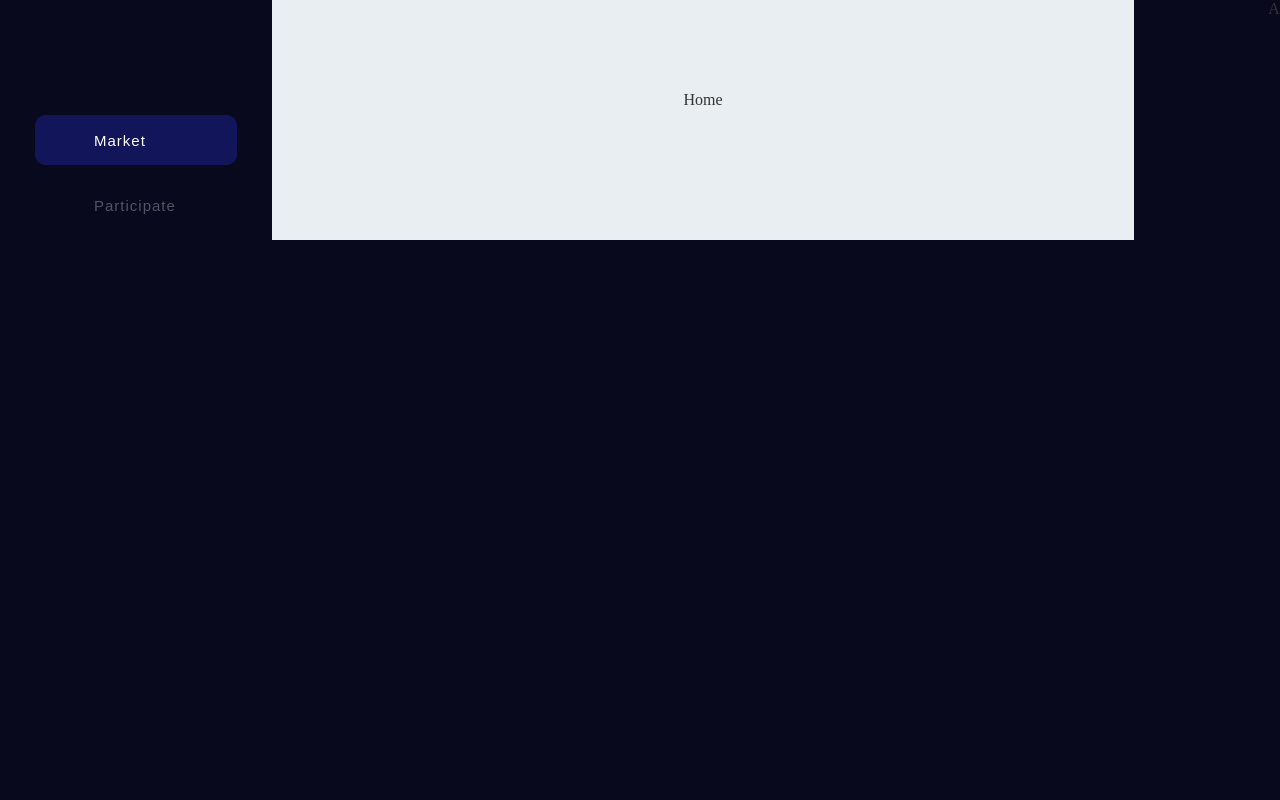
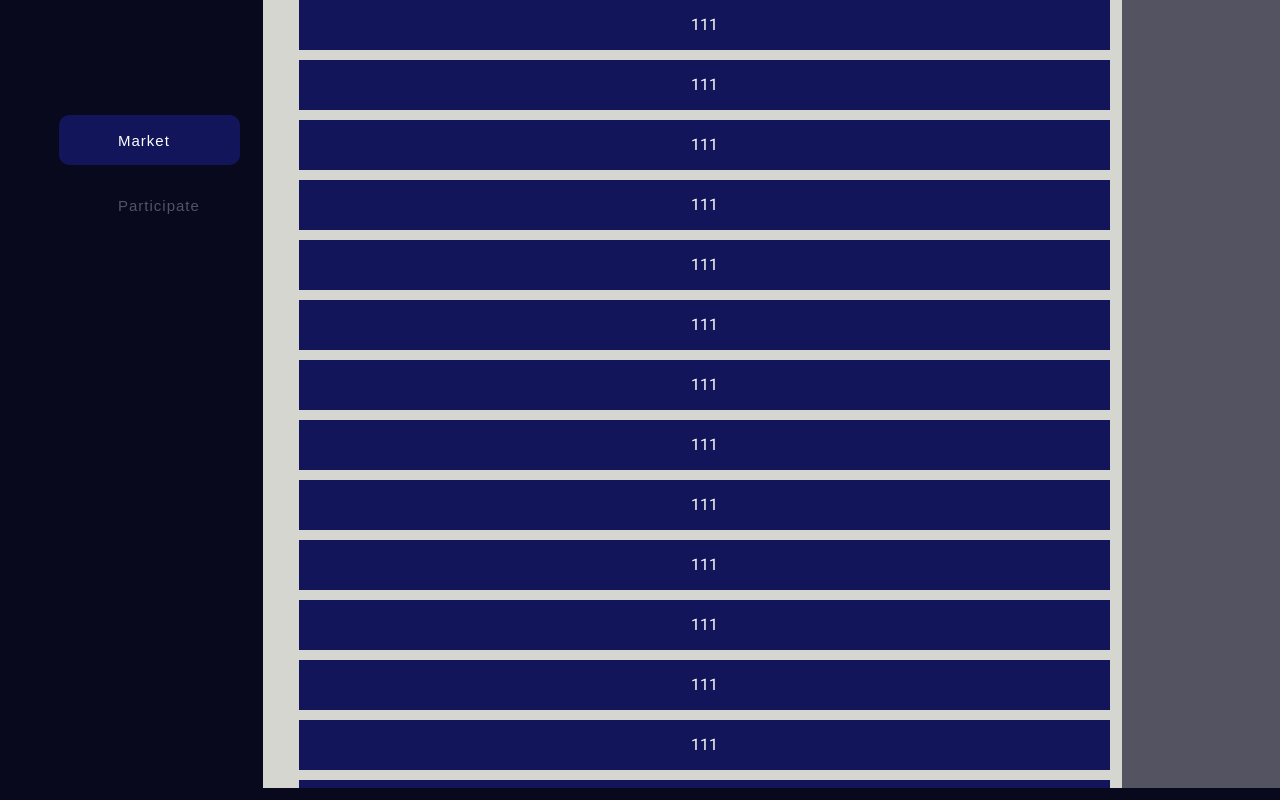
Before and after one commit to superhero-com/superhero-vegas-app, a Vue app: page /#/ in a window 1280 px wide. Shown: the top 800 px of the page. Built offline with nearby package versions, Linux system fonts and the light colour scheme.

Commit message:
change vue tify

```diff
--- a/public/index.html
+++ b/public/index.html
@@ -1,11 +1,13 @@
 <!DOCTYPE html>
-<html lang="">
+<html lang="en">
   <head>
     <meta charset="utf-8">
     <meta http-equiv="X-UA-Compatible" content="IE=edge">
     <meta name="viewport" content="width=device-width,initial-scale=1.0">
     <link rel="icon" href="<%= BASE_URL %>favicon.ico">
     <title><%= htmlWebpackPlugin.options.title %></title>
+    <link rel="stylesheet" href="https://fonts.googleapis.com/css?family=Roboto:100,300,400,500,700,900">
+    <link rel="stylesheet" href="https://cdn.jsdelivr.net/npm/@mdi/font@latest/css/materialdesignicons.min.css">
   </head>
   <body>
     <noscript>
--- a/src/App.vue
+++ b/src/App.vue
@@ -1,16 +1,36 @@
 <template>
     <div id="app">
         <div class="content">
-            <el-container>
-                <el-aside width="272px"><navigation></navigation></el-aside>
-                <el-main>
-                    <router-view></router-view>
+            <v-app>
+                <v-main>
+                    <v-row>
+                        <div class="nav">
+                            <v-col>
+                                <navigation style="width: 275px"></navigation>
+                            </v-col>
+                        </div>
 
-                </el-main>
-                <el-aside width="306px">Aside</el-aside>
-            </el-container>
+                        <div class="router">
+                            <v-col>
+
+                                <router-view></router-view>
 
 
+                            </v-col>
+                        </div>
+
+                        <div class="wallet">
+                            <v-col>
+
+
+
+                            </v-col>
+                        </div>
+
+
+                    </v-row>
+                </v-main>
+            </v-app>
         </div>
     </div>
 </template>
@@ -18,25 +38,27 @@
 <script>
 
     // import Navigation from "./components/Navigation";
-    // import Wallet from "./components/Wallet";
+    // import Navigation from "./components/Navigation";
 
     import Navigation from "./components/Navigation";
+
     export default {
         name: 'App',
-        components: {
-            Navigation
-            // Wallet,
-            // Navigation
-            // HelloWorld
-        },
-        data: function () {
-            return {visible: false}
-        }
-    }
+        components: {Navigation},
+        // components: {Navigation},
+        // components: {Navigation},
+        data: () => ({
+            links: [
+                'Dashboard',
+                'Messages',
+                'Profile',
+                'Updates',
+            ],
+        }),
+    };
 </script>
 
-
-<style lang="scss" scoped>
+<style>
     #app {
         margin: 0 auto;
         min-height: 100vh;
@@ -55,38 +77,21 @@
         justify-content: center; /*定义body的里的元素水平居中*/
     }
 
-    .el-header, .el-footer {
-        background-color: #B3C0D1;
-        color: #333;
-        text-align: center;
-        line-height: 80px;
+    .router {
+        width: 859px;
+        margin: auto 0;
+        height: 100vh;
+        overflow: auto;
+        background-color: #d6d6d0;
     }
 
-    .el-aside {
-        background-color: #08091D;
-        color: #333;
-        text-align: center;
+    .nav {
+        width: 275px;
     }
 
-    .el-main {
-        background-color: #E9EEF3;
-        color: #333;
-        text-align: center;
-        line-height: 160px;
+    .wallet {
+        width: 306px;
+        background-color: #535361;
     }
 
-    body > .el-container {
-        margin-bottom: 40px;
-    }
-
-    .el-container:nth-child(5) .el-aside,
-    .el-container:nth-child(6) .el-aside {
-        line-height: 260px;
-    }
-
-    .el-container:nth-child(7) .el-aside {
-        line-height: 320px;
-    }
-
-
 </style>
--- a/src/main.js
+++ b/src/main.js
@@ -1,21 +1,20 @@
 import Vue from 'vue'
 import App from './App.vue'
 import router from './router'
-import ElementUI from 'element-ui';
-import 'element-ui/lib/theme-chalk/index.css';
 import './assets/styles/reset.css'
-import 'boxicons'
 Vue.config.productionTip = false;
 
 
 //引入svg组件
 import SvgIcon from './components/SvgIcon.vue'
 
+import vuetify from './plugins/vuetify'
+
 //全局注册icon-svg
 Vue.component('SvgIcon', SvgIcon);
 
-Vue.use(ElementUI);
 new Vue({
   router,
-  render: h => h(App),
+  vuetify,
+  render: h => h(App)
 }).$mount('#app');
--- a/src/pages/HomePage.vue
+++ b/src/pages/HomePage.vue
@@ -1,9 +1,44 @@
 <template>
-    <div>
         <!--        <RouterLink to="login">Home</RouterLink>-->
-<!--        <img src="../assets/logo.png" alt="">-->
-        Home
-    </div>
+        <!--        <img src="../assets/logo.png" alt="">-->
+    <ul>
+        <li>111</li>
+        <li>111</li>
+        <li>111</li>
+        <li>111</li>
+        <li>111</li>
+        <li>111</li>
+        <li>111</li>
+        <li>111</li>
+        <li>111</li>
+        <li>111</li>
+        <li>111</li>
+        <li>111</li>
+        <li>111</li>
+        <li>111</li>
+        <li>111</li>
+        <li>111</li>
+        <li>111</li>
+        <li>111</li>
+        <li>111</li>
+        <li>111</li>
+        <li>111</li>
+        <li>111</li>
+        <li>111</li>
+        <li>111</li>
+        <li>111</li>
+        <li>111</li>
+        <li>111</li>
+        <li>111</li>
+        <li>111</li>
+        <li>111</li>
+        <li>111</li>
+        <li>111</li>
+        <li>111</li>
+        <li>111</li>
+        <li>111</li>
+    </ul>
+
 
 </template>
 
@@ -13,16 +48,45 @@
         name: 'HomePage',
         props: {
             msg: String
+        },
+        data() {
+            return {
+                count: 100,
+                loading: false
+            }
+        },
+        computed: {
+            noMore() {
+                return this.count >= 200
+            },
+            disabled() {
+                return this.loading || this.noMore
+            }
+        },
+        methods: {
+            load() {
+                this.loading = true
+                setTimeout(() => {
+                    this.count += 20
+                    this.loading = false
+                }, 2000)
+            }
         }
     }
 </script>
 
 <style scoped>
-    div {
+
+    ul {
+
+        overflow: hidden;;
+
     }
-
-    img {
-        width: 400px;
+    li {
+        line-height: 50px;
+        background-color: #12155a;
+        margin-bottom: 10px;
+        color: #FFFFFF;
     }
 
 
--- /dev/null
+++ b/src/plugins/vuetify.js
@@ -0,0 +1,7 @@
+import Vue from 'vue';
+import Vuetify from 'vuetify/lib/framework';
+
+Vue.use(Vuetify);
+
+export default new Vuetify({
+});
```
Also changed, not shown: package.json (+6 -4 lines), src/components/HelloWorld.vue (added, +151 -0 lines), src/views/Home.vue (added, +15 -0 lines), src/assets/logo.svg (added), 1 other file (tests, documents, lock files or other folders).
